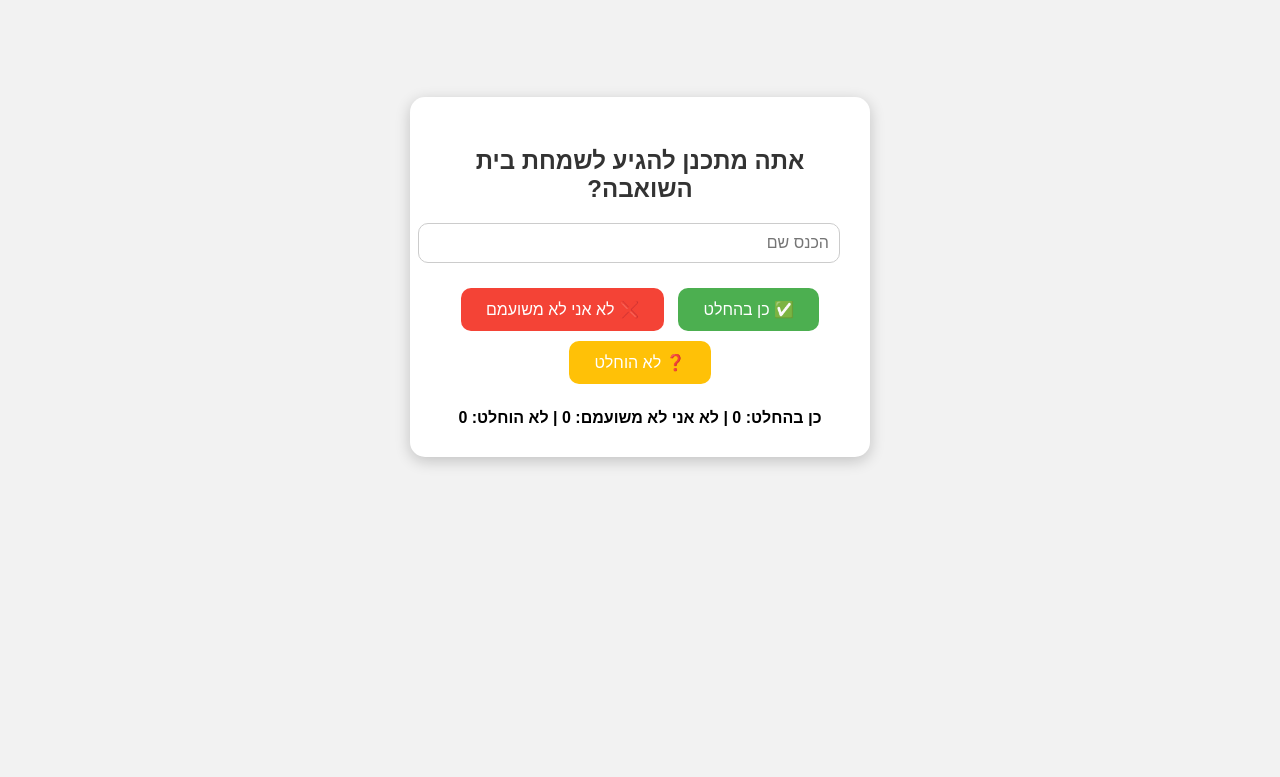
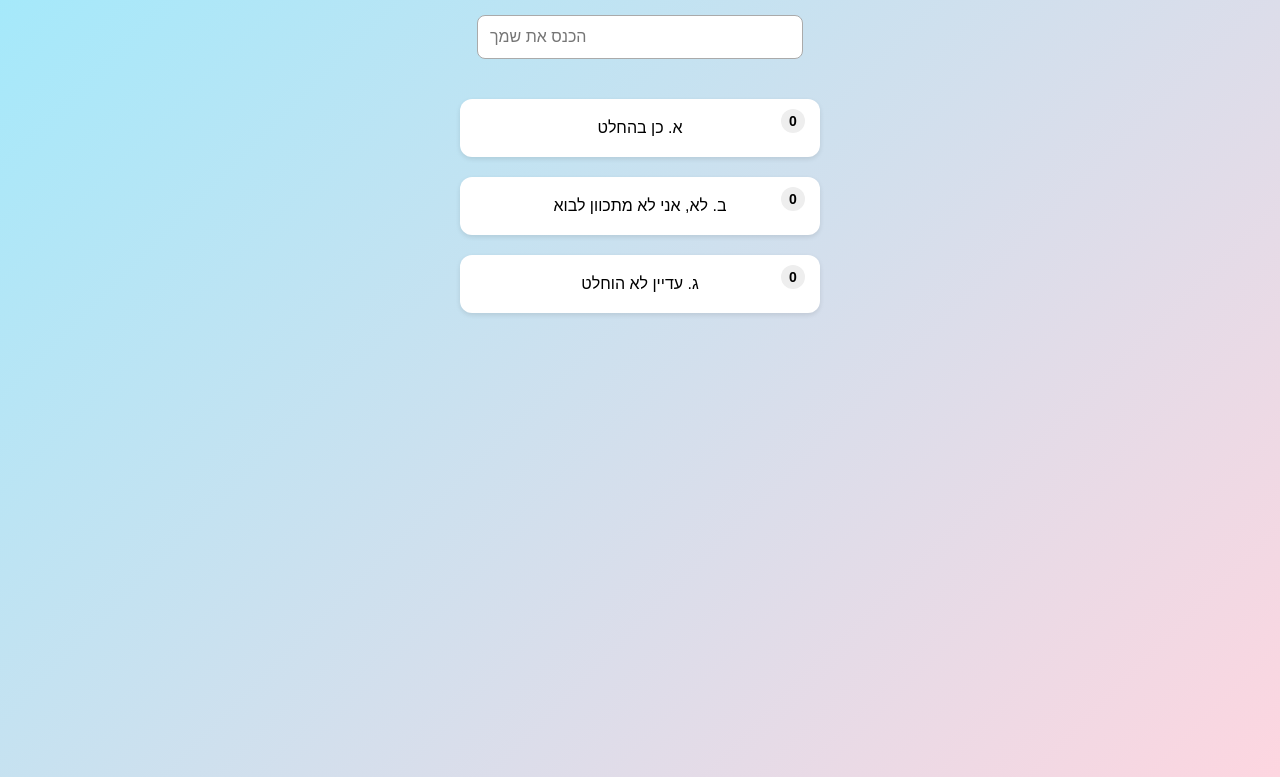
Before and after one commit to shey3132/simple-chat-poll, a plain HTML site: page index.html in a window 1280 px wide. Shown: the part 123-900 px from the top of the page. Before the commit the page ends 800 px from the top, so only its background shows below. Drawn offline with Linux system fonts and the light colour scheme.

Commit message:
Update index.html

```diff
--- a/index.html
+++ b/index.html
@@ -3,88 +3,185 @@
 <head>
   <meta charset="UTF-8">
   <title>סקר שמחת בית השואבה</title>
-<meta name="viewport" content="width=device-width, initial-scale=1.0">
   <style>
     body {
       font-family: Arial, sans-serif;
-  direction: rtl;
-  background-color: #f2f2f2;
+      background: linear-gradient(135deg, #a0eafc, #fdd6e0);
       display: flex;
-  justify-content: center;
+      flex-direction: column;
       align-items: center;
+      padding: 50px;
       min-height: 100vh;
       margin: 0;
     }
-.container {
-  background: #fff;
-  padding: 30px;
-  border-radius: 15px;
-  box-shadow: 0 4px 15px rgba(0,0,0,0.2);
+
+    h1 { color: #333; margin-bottom: 30px; text-align: center; }
+
+    input[type="text"] {
+      padding: 12px;
+      font-size: 16px;
+      width: 300px;
+      border-radius: 8px;
+      border: 1px solid #aaa;
+      margin-bottom: 30px;
+      transition: 0.2s;
+    }
+
+    input[type="text"]:focus {
+      border-color: #007acc;
+      outline: none;
+      box-shadow: 0 0 5px rgba(0, 122, 204, 0.5);
+    }
+
+    .card {
+      background: white;
+      border-radius: 12px;
+      width: 320px;
+      margin: 10px 0;
+      padding: 20px;
       text-align: center;
-  max-width: 400px;
-  width: 90%;
+      font-size: 16px;
+      cursor: pointer;
+      transition: transform 0.2s, box-shadow 0.2s, background-color 0.3s;
+      box-shadow: 0 2px 5px rgba(0,0,0,0.1);
+      position: relative;
     }
-h2 { color: #333; margin-bottom: 20px; }
-input[type="text"] {
-  width: 100%;
-  padding: 10px;
-  margin-bottom: 20px;
-  border-radius: 10px;
-  border: 1px solid #ccc;
-  font-size: 16px;
+
+    .card:hover { transform: translateY(-5px); box-shadow: 0 6px 15px rgba(0,0,0,0.2); }
+
+    .card.selected {
+      background-color: #007acc;
+      color: white;
+      transform: scale(1.05);
+      box-shadow: 0 8px 20px rgba(0,0,0,0.3);
     }
-button {
-  padding: 12px 25px;
-  margin: 5px;
-  font-size: 16px;
-  border: none;
-  border-radius: 10px;
-  cursor: pointer;
-}
-.yes { background-color: #4CAF50; color: white; }
-.no { background-color: #f44336; color: white; }
-.maybe { background-color: #FFC107; color: white; }
-#summary {
-  margin-top: 20px;
-  font-size: 16px;
+
+    .count {
+      position: absolute;
+      top: 10px;
+      right: 15px;
+      background: #eee;
+      border-radius: 50%;
+      width: 24px;
+      height: 24px;
+      display: flex;
+      align-items: center;
+      justify-content: center;
+      font-size: 14px;
       font-weight: bold;
     }
+
+    #status { margin-top: 20px; font-weight: bold; font-size: 18px; text-align: center; }
+
+    #thankyou {
+      position: fixed;
+      top: 50%;
+      left: 50%;
+      transform: translate(-50%, -50%) scale(0);
+      background-color: #00cc66;
+      color: white;
+      padding: 40px 60px;
+      border-radius: 12px;
+      font-size: 22px;
+      font-weight: bold;
+      text-align: center;
+      transition: transform 0.5s ease-in-out, opacity 0.5s ease-in-out;
+      opacity: 0;
+      z-index: 100;
+    }
+
+    #thankyou.show { transform: translate(-50%, -50%) scale(1); opacity: 1; }
   </style>
 </head>
 <body>
-<div class="container">
-  <h2>אתה מתכנן להגיע לשמחת בית השואבה?</h2>
-  <input id="nameInput" type="text" placeholder="הכנס שם">
-  <div>
-    <button class="yes" onclick="vote('כן בהחלט')">✅ כן בהחלט</button>
-    <button class="no" onclick="vote('לא אני לא משועמם')">❌ לא אני לא משועמם</button>
-    <button class="maybe" onclick="vote('לא הוחלט')">❓ לא הוחלט</button>
-  </div>
-  <div id="summary">
-    כן בהחלט: 0 | לא אני לא משועמם: 0 | לא הוחלט: 0
-  </div>
-</div>
+
+<h1>אתה מתכנן לבוא לשמחת בית השואבה?</h1>
+
+<input type="text" id="name" placeholder="הכנס את שמך">
+
+<div class="card" data-answer="א. כן בהחלט">א. כן בהחלט <div class="count" id="count-a">0</div></div>
+<div class="card" data-answer="ב. לא, אני לא מתכוון לבוא">ב. לא, אני לא מתכוון לבוא <div class="count" id="count-b">0</div></div>
+<div class="card" data-answer="ג. עדיין לא הוחלט">ג. עדיין לא הוחלט <div class="count" id="count-c">0</div></div>
+
+<p id="status"></p>
+<div id="thankyou">תודה על ההצבעה! ✅</div>
 
 <script>
-let counts = { 'כן בהחלט': 0, 'לא אני לא משועמם': 0, 'לא הוחלט': 0 };
+const WEBHOOK_URL = "הכנס_כאן_את_ה_URL_שלך"; // החלף ב-Webhook שלך
+const status = document.getElementById('status');
+const thankyou = document.getElementById('thankyou');
 
-function vote(choice) {
-  const name = document.getElementById('nameInput').value.trim();
+// ספירה מקומית
+const counts = JSON.parse(localStorage.getItem('counts')) || {
+  "א. כן בהחלט": 0,
+  "ב. לא, אני לא מתכוון לבוא": 0,
+  "ג. עדיין לא הוחלט": 0
+};
+
+const updateCounts = () => {
+  document.getElementById('count-a').innerText = counts["א. כן בהחלט"];
+  document.getElementById('count-b').innerText = counts["ב. לא, אני לא מתכוון לבוא"];
+  document.getElementById('count-c').innerText = counts["ג. עדיין לא הוחלט"];
+}
+
+updateCounts();
+
+document.querySelectorAll('.card').forEach(card => {
+  card.addEventListener('click', async () => {
+    const name = document.getElementById('name').value.trim();
+    const answer = card.getAttribute('data-answer');
+
     if (!name) {
-    alert('אנא הכנס שם לפני ההצבעה!');
+      status.innerText = "אנא הכנס את שמך לפני שליחת התשובה";
+      status.style.color = "red";
       return;
     }
 
-  counts[choice]++;
-  updateSummary();
-
-  alert(`${name} הצביע: ${choice}`);
+    // בדיקה אם כבר הצביע עם שם זה
+    const voted = JSON.parse(localStorage.getItem('voted')) || {};
+    if (voted[name]) {
+      status.innerText = "כבר הצבעת עם שם זה!";
+      status.style.color = "red";
+      return;
     }
 
-function updateSummary() {
-  document.getElementById('summary').textContent =
-    `כן בהחלט: ${counts['כן בהחלט']} | לא אני לא משועמם: ${counts['לא אני לא משועמם']} | לא הוחלט: ${counts['לא הוחלט']}`;
+    document.querySelectorAll('.card').forEach(c => c.classList.remove('selected'));
+    card.classList.add('selected');
+
+    // שליחה ל-Google Chat
+    const message = { text: `שם: ${name}\nתשובה: ${answer}` };
+    try {
+      const response = await fetch(WEBHOOK_URL, {
+        method: 'POST',
+        headers: { 'Content-Type': 'application/json; charset=UTF-8' },
+        body: JSON.stringify(message)
+      });
+
+      if (!response.ok) throw new Error("Failed to send");
+
+      // עדכון ספירה מקומית
+      counts[answer]++;
+      localStorage.setItem('counts', JSON.stringify(counts));
+      voted[name] = answer;
+      localStorage.setItem('voted', JSON.stringify(voted));
+      updateCounts();
+
+      thankyou.classList.add('show');
+      setTimeout(() => {
+        thankyou.classList.remove('show');
+        document.getElementById('name').value = '';
+        card.classList.remove('selected');
+        status.innerText = '';
+      }, 1500);
+
+    } catch (err) {
+      status.innerText = "שגיאה בשליחת התשובה לצ’אט.";
+      status.style.color = "red";
+      console.error(err);
     }
+  });
+});
 </script>
+
 </body>
 </html>
```
Lines whose indentation alone changed are shown as unchanged.
